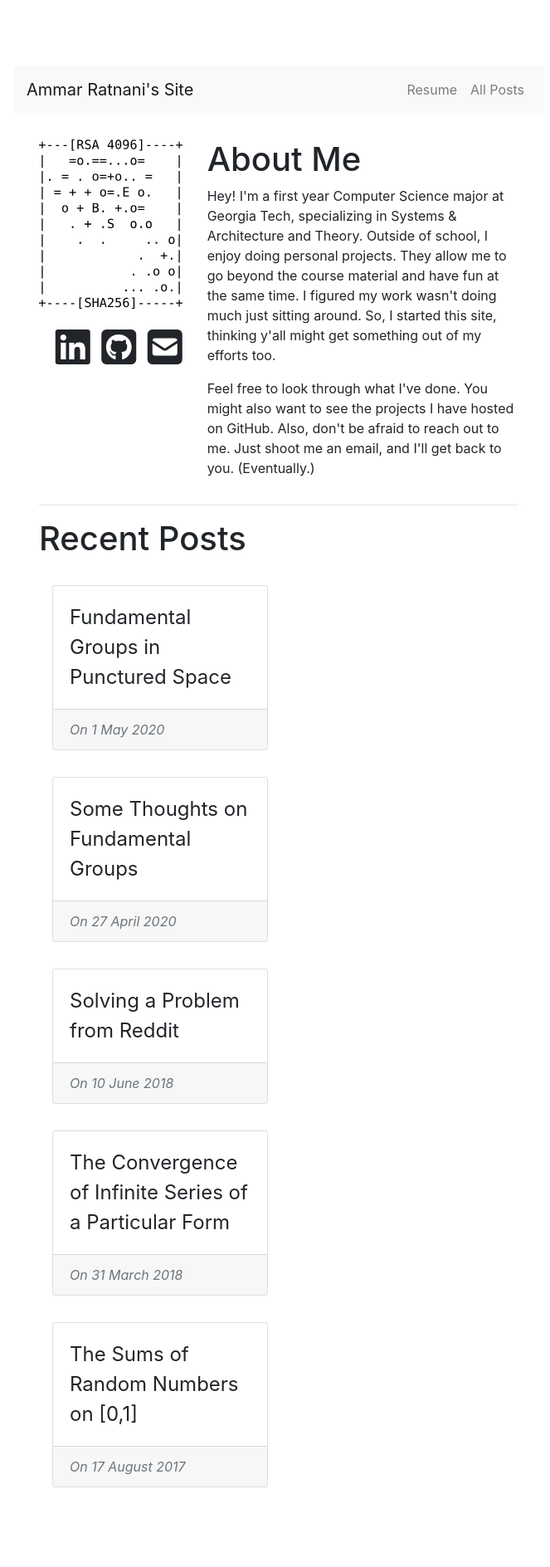
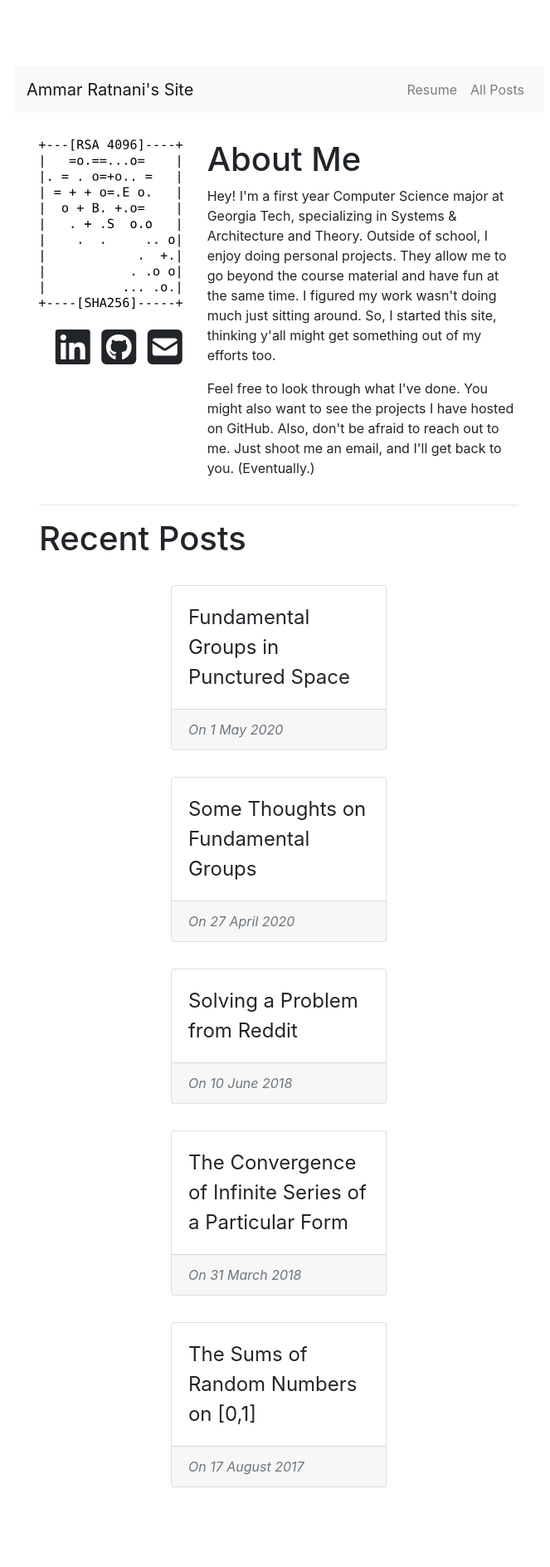
Before and after one commit to ammrat13/ammrat13.github.io, a Jekyll site: the page built from index.html, in a window 1280 px wide. Shown: the whole page at 83% size, without its empty margins (304-967 px from the left). Built offline with Jekyll 4.4.1, drawn with Linux system fonts in a browser that asks for light colours; nearby versions of some CDN libraries.

Commit message:
Revert "Made selection work and made selector flex-start"
This reverts commit ee94671199b27c8e3a4bf21711025f53760b9649.

```diff
--- a/_includes/post_select.html
+++ b/_includes/post_select.html
@@ -3,15 +3,7 @@
 
 <div class="postSelectContainer">
 
-    <!-- We add a few `reverse`s because the indicies supplied are in
-          chronological order, while `site.posts` is in reverse -->
-    <!-- We reverse again at the end since we want to present in reverse -->
-    {% assign iterArr = site.posts
-                        | where_exp: "p", "p.id != include.skipId"
-                        | reverse
-                        | slice: include.start, include.num
-                        | reverse %}
-
+    {% assign iterArr = site.posts | where_exp: "p", "p.id != include.skipId" | slice: include.start, include.num %}
     {% for post in iterArr %}
 
         <div class="card postSelectItem">
--- a/_layouts/post.html
+++ b/_layouts/post.html
@@ -5,16 +5,14 @@ libs: [postsel]
 ---
 
 <!-- Find the index of this post -->
-<!-- This is the index in chronological order, but `site.posts` is reverse -->
-{% assign reversedPosts = site.posts | reverse %}
-{% for post in reversedPosts %}
+{% for post in site.posts %}
     {% if post.id == page.id %}
         {% assign postIdx = forloop.index %}
         {% break %}
     {% endif %}
 {% endfor %}
 
-<!-- Calculate the starting index, again, chronological -->
+<!-- Calculate the starting index -->
 {% assign postNumSel = site.data.post_select.postNumSel %}
 {% assign halfNumSel = postNumSel | divided_by: 2 %}
 {% assign startIdx = postIdx | minus: halfNumSel | at_least: 0 %}
--- a/assets/css/util/post_select.scss
+++ b/assets/css/util/post_select.scss
@@ -8,7 +8,7 @@
     display: flex;
     flex-direction: row;
     flex-wrap: wrap;
-    justify-content: flex-start;
+    justify-content: space-around;
     align-items: stretch;
     align-content: stretch;
 }
--- a/index.html
+++ b/index.html
@@ -31,9 +31,5 @@ libs: [postsel, fa]
     <p>
         <h1>Recent Posts</h1>
     </p>
-    <!-- Remember that our post selector expects indices to be chronological -->
-    {% assign numPosts = site.posts | size %}
-    {% assign numSel = site.data.post_select.homeNumSel %}
-    {% assign startIdx = numSel | times: -1 | plus: numPosts | at_least: 0 %}
-    {% include post_select.html start=startIdx num=numSel %}
+    {% include post_select.html start='0' num=site.data.post_select.homeNumSel %}
 </div>
--- a/post_listing.html
+++ b/post_listing.html
@@ -8,6 +8,5 @@ libs: [postsel]
     <h1>All Posts</h1>
 </p>
 
-<!-- We don't have to worry about direction since we are selecting all the posts -->
 {% assign numPosts = site.posts | size %}
 {% include post_select.html start='0' num=numPosts %}
```
